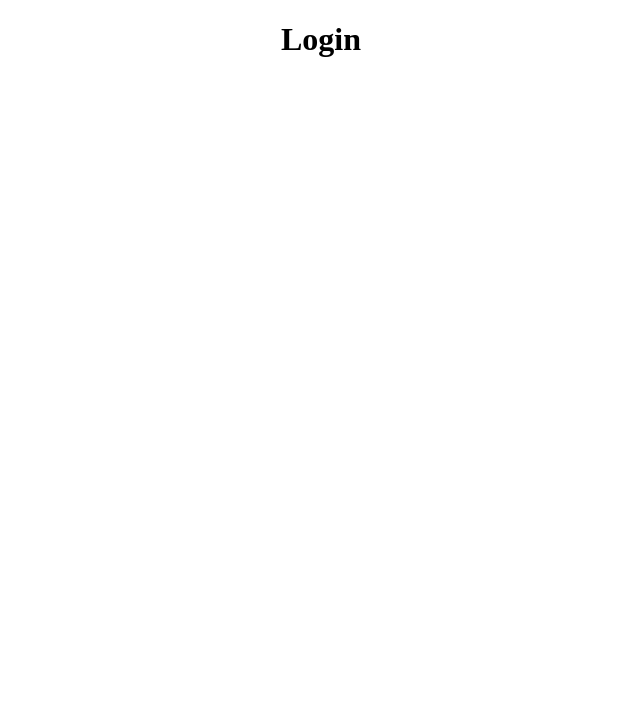
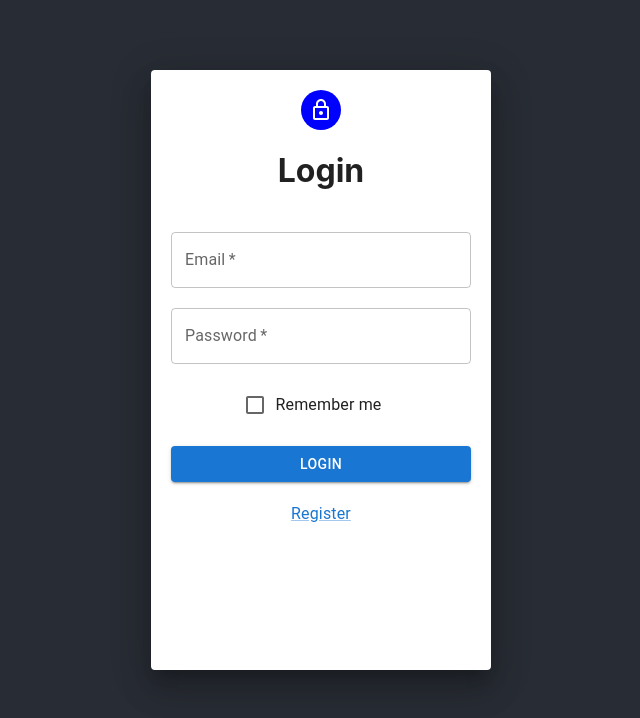
Before and after one commit to danish-97/Auction-Website, a React (Create React App) app: page /login in a window 1280 px wide. Shown: the top 718 px of the page, without its empty margins (319-959 px from the left). Built offline with nearby package versions, Linux system fonts and the light colour scheme; the HTML template or start-up script is replaced by a standard one.

Commit message:
Created the login form

```diff
--- a/package.json
+++ b/package.json
@@ -1,5 +1,5 @@
 {
-  "name": "chat-app",
+  "name": "auction-app",
   "version": "0.1.0",
   "private": true,
   "dependencies": {
--- /dev/null
+++ b/public/index.html
@@ -0,0 +1,22 @@
+<!DOCTYPE html>
+<html lang="en">
+  <head>
+    <meta charset="utf-8" />
+    <link rel="icon" href="%PUBLIC_URL%/Auction_logo.ico" />
+    <meta name="viewport" content="width=device-width, initial-scale=1" />
+    <meta name="theme-color" content="#000000" />
+    <meta
+            name="description"
+            content="Web site created using create-react-app"
+    />
+    <link rel="apple-touch-icon" href="%PUBLIC_URL%/logo.png" />
+    <link rel="manifest" href="%PUBLIC_URL%/manifest.json" />
+    <title>Auction App</title>
+  </head>
+  <body>
+    <noscript>You need to enable JavaScript to run this app.</noscript>
+    <div id="root"></div>
+    <script
+            src="https://ajax.googleapis.com/ajax/libs/jquery/1.12.4/jquery.min.js"></script>
+  </body>
+</html>
--- a/src/App.tsx
+++ b/src/App.tsx
@@ -1,6 +1,7 @@
 import './App.css'
 import {BrowserRouter as Router, Routes, Route} from "react-router-dom";
 import Login from './components/Login';
+import Register from "./components/Register";
 
 
 function App() {
@@ -10,6 +11,7 @@ function App() {
                 <div>
                     <Routes>
                         <Route path="/login" element={<Login/>}/>
+                        <Route path="/register" element={<Register/>}/>
                     </Routes>
                 </div>
             </Router>
--- a/src/components/Login.tsx
+++ b/src/components/Login.tsx
@@ -1,5 +1,63 @@
+import React from 'react';
+import {
+    Avatar,
+    Button,
+    Checkbox,
+    FormControlLabel,
+    Grid,
+    Link,
+    Paper,
+    TextField,
+    Typography
+} from "@mui/material";
+import LockOutlinedIcon from "@mui/icons-material/LockOutlined";
+import Register from "./Register";
+
 const Login = () => {
-    return (<h1>Login</h1>)
+
+    const paperStyle = {
+        padding: 20,
+        height: '70vh',
+        width: 300,
+        margin: "70px auto",
+        backgroundColor: 'white'
+    }
+
+    const avatarStyle = {
+        margin: '0 130px 0',
+        backgroundColor: 'blue'
+    }
+
+    const textFieldStyle = {
+        marginTop: '20px'
+    }
+
+    const buttonStyle = {
+        marginTop: '20px',
+        marginBottom: '20px'
+    }
+
+    return (
+        <Grid>
+
+            <Paper elevation={20} style={paperStyle}>
+                <Avatar style={avatarStyle}><LockOutlinedIcon/></Avatar>
+                <h1>Login</h1>
+                <TextField label='Email' placeholder='Email' style={textFieldStyle} fullWidth required/>
+                <TextField label='Password' placeholder='Password' style={textFieldStyle} fullWidth required/>
+                <FormControlLabel style={{marginTop: '20px'}}
+                    control={
+                    <Checkbox name="box" color="primary"/>
+                    }
+                    label="Remember me"
+                />
+                <Button type='submit' color='primary' variant='contained' style={buttonStyle} fullWidth>Login</Button>
+                <Typography>
+                    <Link href="/register">Register</Link>
+                </Typography>
+            </Paper>
+        </Grid>
+    )
 }
 
 export default Login;
--- /dev/null
+++ b/src/components/Register.tsx
@@ -0,0 +1,7 @@
+const Register = () => {
+    return (
+    <h1>Register here</h1>
+    )
+}
+
+export default Register;
--- /dev/null
+++ b/src/index.css
@@ -0,0 +1,14 @@
+body {
+    margin: 0;
+    font-family: -apple-system, BlinkMacSystemFont, 'Segoe UI', 'Roboto', 'Oxygen',
+    'Ubuntu', 'Cantarell', 'Fira Sans', 'Droid Sans', 'Helvetica Neue',
+    sans-serif;
+    -webkit-font-smoothing: antialiased;
+    -moz-osx-font-smoothing: grayscale;
+    background: #282c34;
+}
+
+code {
+    font-family: source-code-pro, Menlo, Monaco, Consolas, 'Courier New',
+    monospace;
+}
--- /dev/null
+++ b/src/index.tsx
@@ -0,0 +1,19 @@
+import React from 'react';
+import ReactDOM from 'react-dom/client';
+import './index.css';
+import App from './App';
+import reportWebVitals from './reportWebVitals';
+
+const root = ReactDOM.createRoot(
+    document.getElementById('root') as HTMLElement
+);
+root.render(
+    <React.StrictMode>
+        <App />
+    </React.StrictMode>
+);
+
+// If you want to start measuring performance in your app, pass a function
+// to log results (for example: reportWebVitals(console.log))
+// or send to an analytics endpoint. Learn more: https://bit.ly/CRA-vitals
+reportWebVitals();
--- /dev/null
+++ b/src/reportWebVitals.ts
@@ -0,0 +1,15 @@
+import { ReportHandler } from 'web-vitals';
+
+const reportWebVitals = (onPerfEntry?: ReportHandler) => {
+    if (onPerfEntry && onPerfEntry instanceof Function) {
+        import('web-vitals').then(({ getCLS, getFID, getFCP, getLCP, getTTFB }) => {
+            getCLS(onPerfEntry);
+            getFID(onPerfEntry);
+            getFCP(onPerfEntry);
+            getLCP(onPerfEntry);
+            getTTFB(onPerfEntry);
+        });
+    }
+};
+
+export default reportWebVitals;
```
Also changed, not shown: tsconfig.json (added, +26 -0 lines), public/logo.png (added), public/manifest.json (added), public/robots.txt (added), 1 other file (tests, documents, lock files or other folders).
